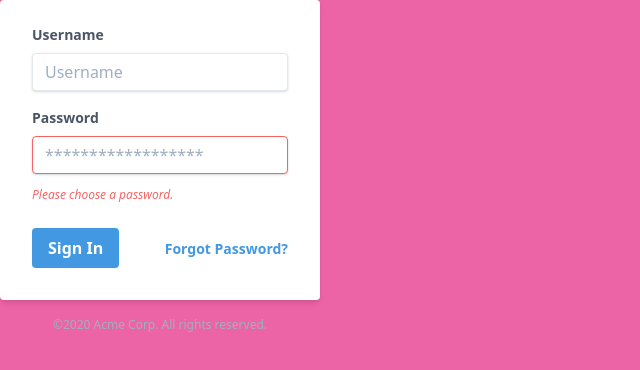
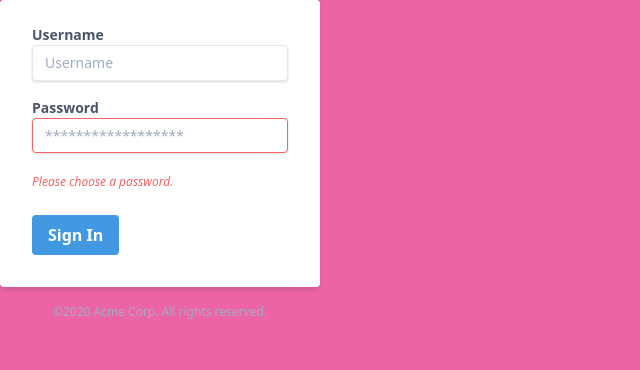
Before and after one commit to amirsaeed671/gist-uploader, a React app: page / in a window 1280 px wide. Shown: the top 370 px of the page, without its empty margins (0-640 px from the left). Built offline with nearby package versions, Linux system fonts and the light colour scheme.

Commit message:
form component error fixes

```diff
--- a/src/Form.js
+++ b/src/Form.js
@@ -1,5 +1,4 @@
 import React from "react";
-import ReactDOM from 'react-dom'
 
 function Form() {
   return (
@@ -11,13 +10,13 @@
             htmlFor="username"
           >
             Username
-          </label>
             <input
               className="shadow appearance-none border rounded w-full py-2 px-3 text-gray-700 leading-tight focus:outline-none focus:shadow-outline"
               id="username"
               type="text"
               placeholder="Username"
             />
+          </label>
         </div>
         <div className="mb-6">
           <label
@@ -25,13 +24,13 @@
             htmlFor="password"
           >
             Password
-          </label>
             <input
               className="shadow appearance-none border border-red-500 rounded w-full py-2 px-3 text-gray-700 mb-3 leading-tight focus:outline-none focus:shadow-outline"
               id="password"
               type="password"
               placeholder="******************"
             />
+          </label>
           <p className="text-red-500 text-xs italic">
             Please choose a password.
           </p>
@@ -43,12 +42,6 @@
           >
             Sign In
           </button>
-          <a
-            className="inline-block align-baseline font-bold text-sm text-blue-500 hover:text-blue-800"
-            href="#"
-          >
-            Forgot Password?
-          </a>
         </div>
       </form>
       <p className="text-center text-gray-500 text-xs">
```
Lines whose indentation alone changed are shown as unchanged.
